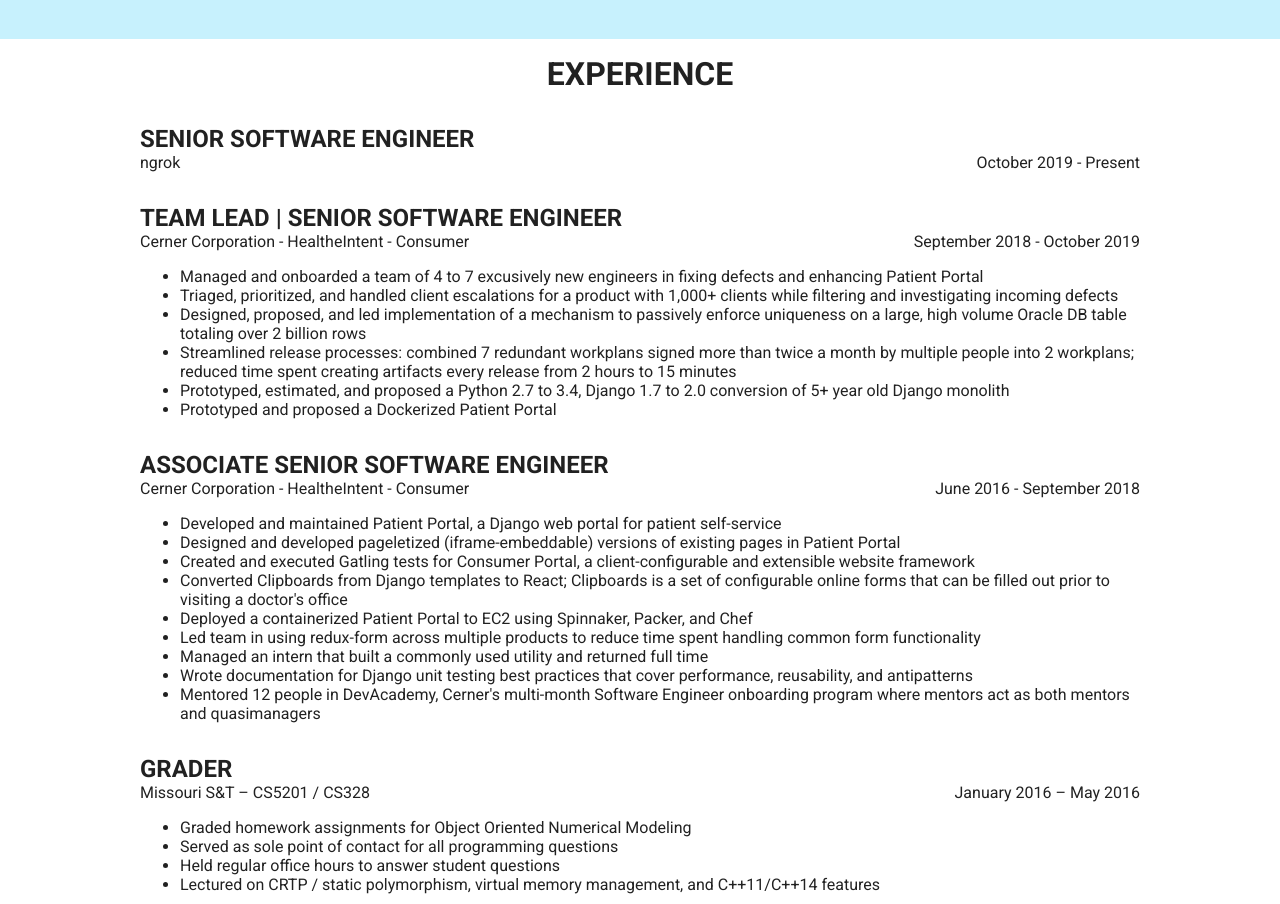
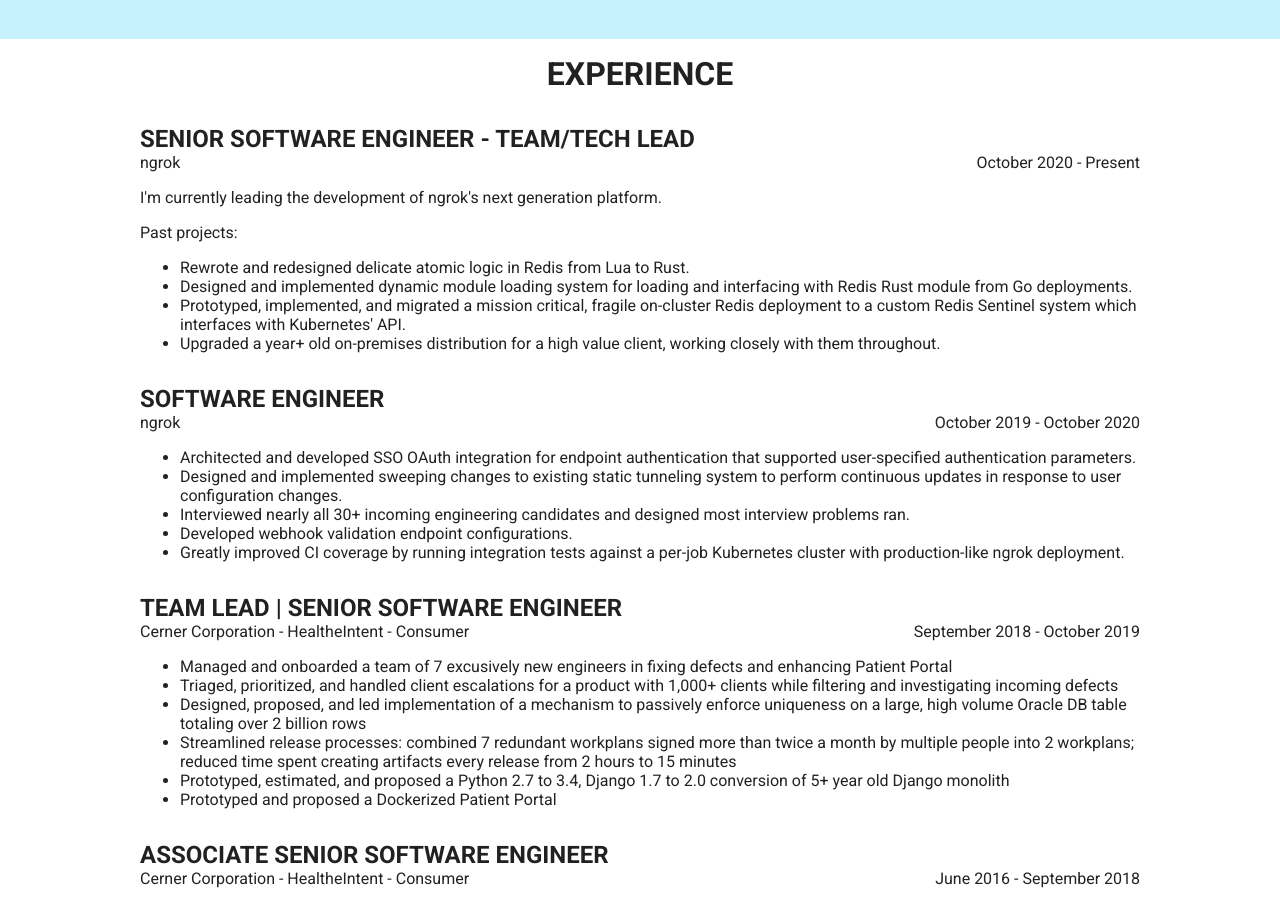
Before and after one commit to brhoades/brod.es, a React app: page / in a window 1280 px wide. Shown: the part 1960-2864 px from the top of the page. Built offline with nearby package versions, Linux system fonts and the light colour scheme.

Commit message:
Update ngrok experience.

```diff
--- a/src/components/sections/Experience.tsx
+++ b/src/components/sections/Experience.tsx
@@ -5,11 +5,49 @@ import ExperienceSubsection from './ExperienceSubsection';
 export default () => (
   <React.Fragment>
     <ExperienceSubsection
-      title="Senior Software Engineer"
+      title="Senior Software Engineer - Team/Tech Lead"
       company="ngrok"
-      range="October 2019 - Present"
+      range="October 2020 - Present"
     >
-      <ul />
+    <p>I'm currently leading the development of ngrok's next generation platform.</p>
+    Past projects:
+      <ul>
+        <li>
+          Rewrote and redesigned delicate atomic logic in Redis from Lua to Rust.
+        </li>
+        <li>
+          Designed and implemented dynamic module loading system for loading and interfacing with Redis Rust module from Go deployments.
+        </li>
+        <li>
+          Prototyped, implemented, and migrated a mission critical, fragile on-cluster Redis deployment to a custom Redis Sentinel system which interfaces with Kubernetes' API.
+        </li>
+        <li>
+          Upgraded a year+ old on-premises distribution for a high value client, working closely with them throughout.
+        </li>
+      </ul>
+    </ExperienceSubsection>
+    <ExperienceSubsection
+      title="Software Engineer"
+      company="ngrok"
+      range="October 2019 - October 2020"
+    >
+      <ul>
+        <li>
+          Architected and developed SSO OAuth integration for endpoint authentication that supported user-specified authentication parameters.
+        </li>
+        <li>
+          Designed and implemented sweeping changes to existing static tunneling system to perform continuous updates in response to user configuration changes.
+        </li>
+        <li>
+          Interviewed nearly all 30+ incoming engineering candidates and designed most interview problems ran.
+        </li>
+        <li>
+          Developed webhook validation endpoint configurations.
+        </li>
+        <li>
+          Greatly improved CI coverage by running integration tests against a per-job Kubernetes cluster with production-like ngrok deployment.
+        </li>
+      </ul>
     </ExperienceSubsection>
     <ExperienceSubsection
       title="Team Lead | Senior Software Engineer"
@@ -18,7 +56,7 @@ export default () => (
     >
       <ul>
         <li>
-          Managed and onboarded a team of 4 to 7 excusively new engineers in fixing defects and enhancing Patient Portal
+          Managed and onboarded a team of 7 excusively new engineers in fixing defects and enhancing Patient Portal
         </li>
         <li>
           Triaged, prioritized, and handled client escalations for a product with 1,000+ clients while filtering and investigating incoming defects
```
